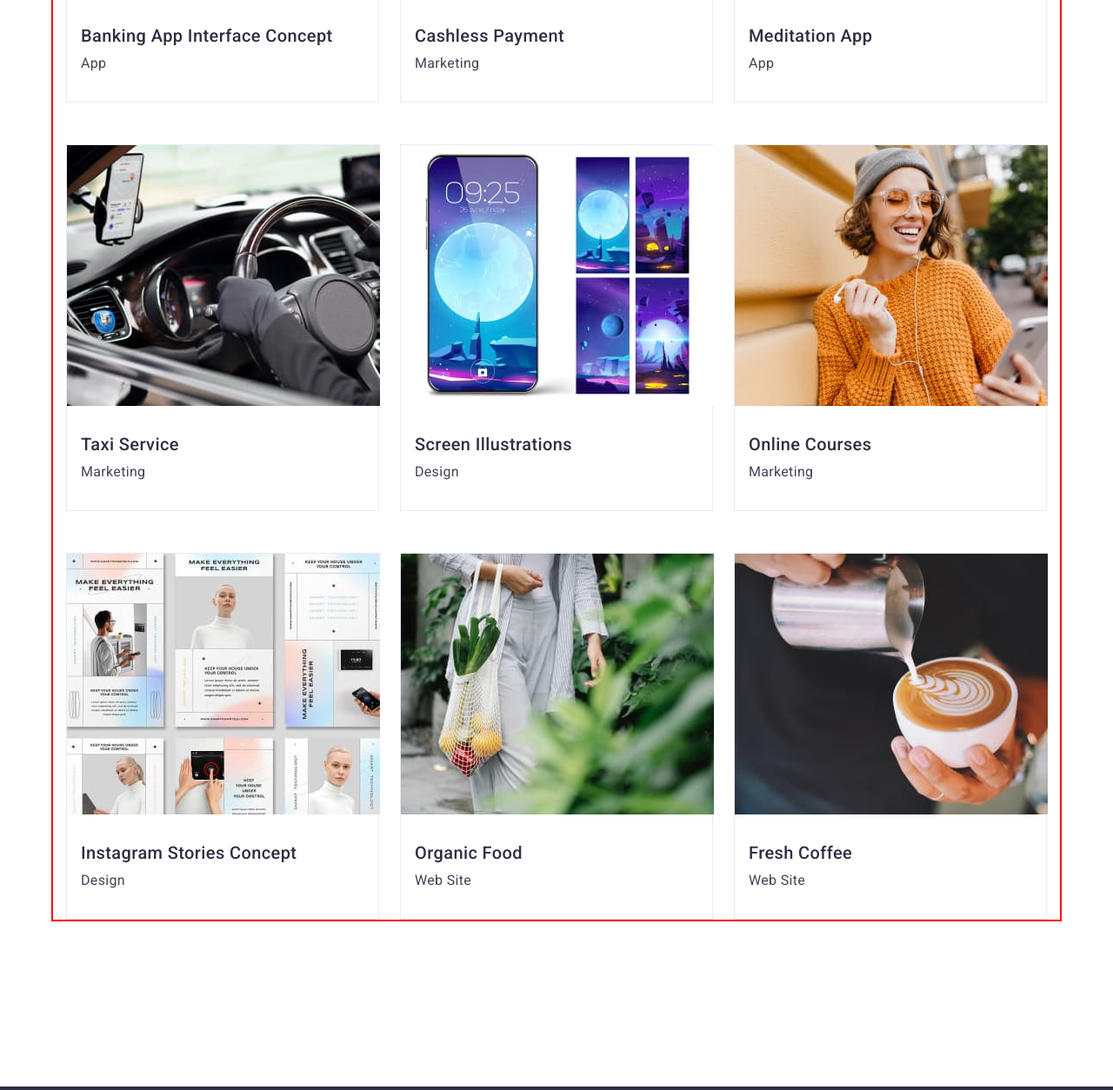
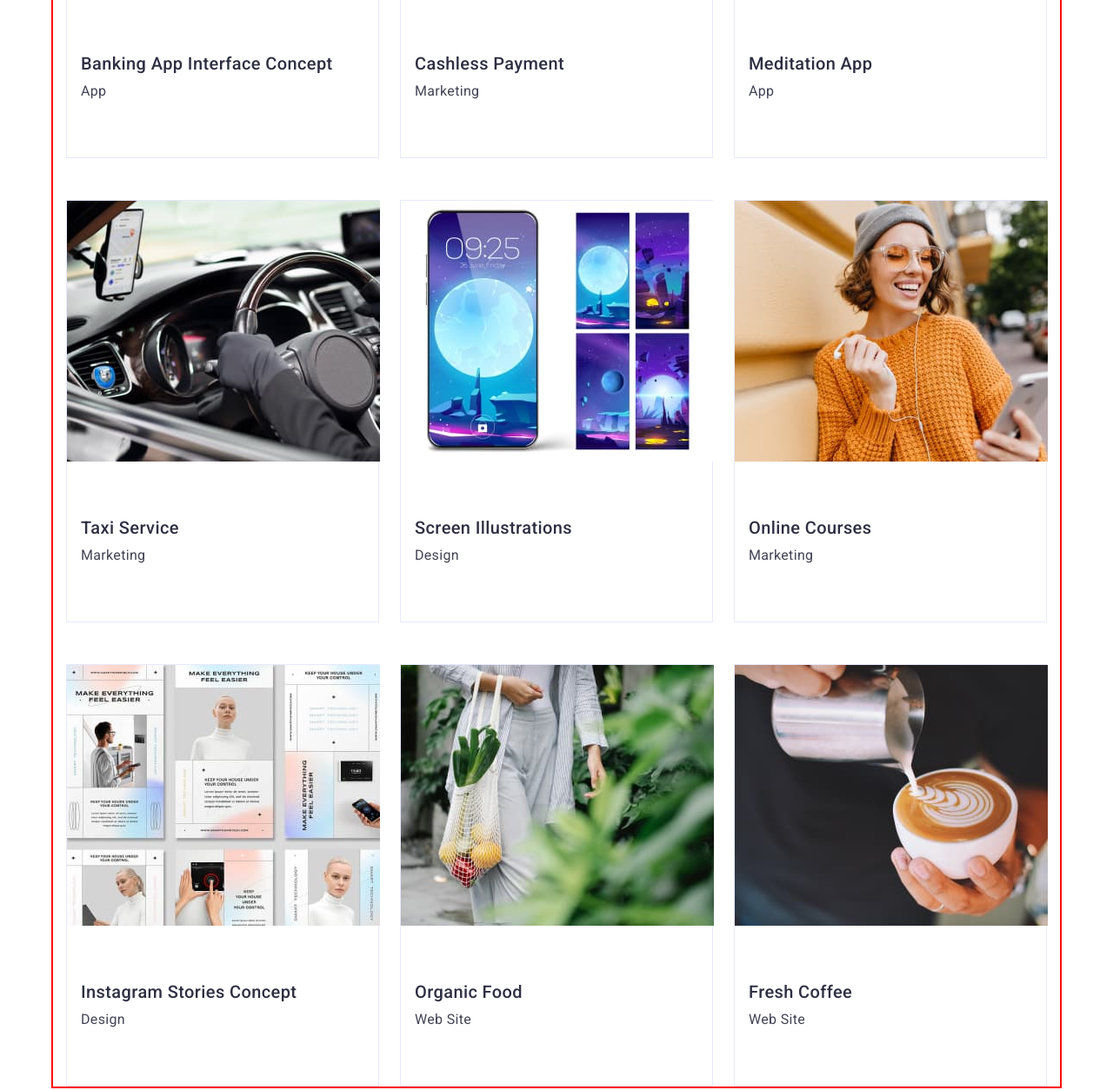
Before and after one commit to linaeveeee/goit-markup-hw-03, a plain HTML site: page portfolio.html in a window 1280 px wide. Shown: the part 547-1801 px from the top of the page at 87% size. Drawn offline with nearby package versions, Linux system fonts and the light colour scheme.

Commit message:
homework3.10

```diff
--- a/css/styles.css
+++ b/css/styles.css
@@ -384,6 +384,11 @@ img {
   margin-bottom: 32px;
 }
 
+.container-apps {
+  padding: 32px 16px;
+  border-top: none;
+}
+
 .portfolio-subtitle {
   color: var(--navyblue);
   font-size: 20px;
@@ -391,14 +396,10 @@ img {
   line-height: 1.2;
   letter-spacing: 0.02em;
   margin-bottom: 8px;
-  padding-left: 16px;
-  padding-right: 16px;
 }
 .portfolio-text {
   color: var(--slate);
   font-size: 16px;
   line-height: 1.5;
   letter-spacing: 0.02em;
-  padding-left: 16px;
-  padding-right: 16px;
 }
--- a/portfolio.html
+++ b/portfolio.html
@@ -91,10 +91,12 @@
                   width="360"
                   height="300"
                 />
+                <div class="container-apps">
                   <h2 class="portfolio-subtitle">
                     Banking App Interface Concept
                   </h2>
                   <p class="portfolio-text">App</p>
+                </div>
               </a>
             </li>
 
@@ -107,8 +109,10 @@
                   width="360"
                   height="300"
                 />
+                <div class="container-apps">
                   <h2 class="portfolio-subtitle">Cashless Payment</h2>
                   <p class="portfolio-text">Marketing</p>
+                </div>
               </a>
             </li>
 
@@ -121,8 +125,10 @@
                   width="360"
                   height="300"
                 />
+                <div class="container-apps">
                   <h2 class="portfolio-subtitle">Meditation App</h2>
                   <p class="portfolio-text">App</p>
+                </div>
               </a>
             </li>
 
@@ -135,8 +141,10 @@
                   width="360"
                   height="300"
                 />
+                <div class="container-apps">
                   <h2 class="portfolio-subtitle">Taxi Service</h2>
                   <p class="portfolio-text">Marketing</p>
+                </div>
               </a>
             </li>
 
@@ -149,8 +157,10 @@
                   width="360"
                   height="300"
                 />
+                <div class="container-apps">
                   <h2 class="portfolio-subtitle">Screen Illustrations</h2>
                   <p class="portfolio-text">Design</p>
+                </div>
               </a>
             </li>
 
@@ -163,8 +173,10 @@
                   width="360"
                   height="300"
                 />
+                <div class="container-apps">
                   <h2 class="portfolio-subtitle">Online Courses</h2>
                   <p class="portfolio-text">Marketing</p>
+                </div>
               </a>
             </li>
 
@@ -177,8 +189,10 @@
                   width="360"
                   height="300"
                 />
+                <div class="container-apps">
                   <h2 class="portfolio-subtitle">Instagram Stories Concept</h2>
                   <p class="portfolio-text">Design</p>
+                </div>
               </a>
             </li>
 
@@ -191,8 +205,10 @@
                   width="360"
                   height="300"
                 />
+                <div class="container-apps">
                   <h2 class="portfolio-subtitle">Organic Food</h2>
                   <p class="portfolio-text">Web Site</p>
+                </div>
               </a>
             </li>
 
@@ -205,8 +221,10 @@
                   width="360"
                   height="300"
                 />
+                <div class="container-apps">
                   <h2 class="portfolio-subtitle">Fresh Coffee</h2>
                   <p class="portfolio-text">Web Site</p>
+                </div>
               </a>
             </li>
           </ul>
```
Lines whose indentation alone changed are shown as unchanged.
